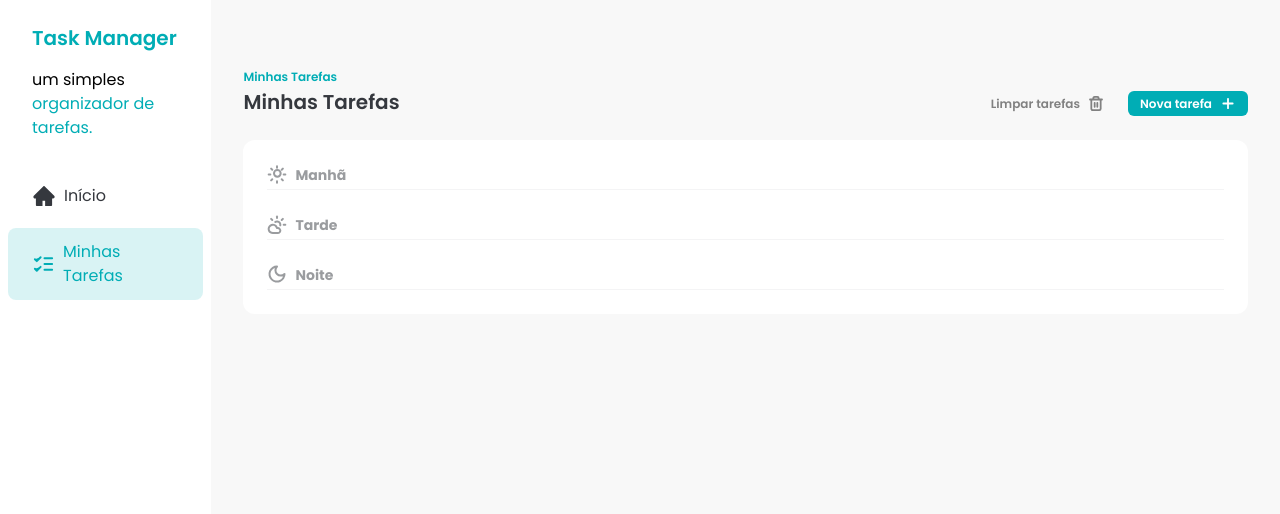
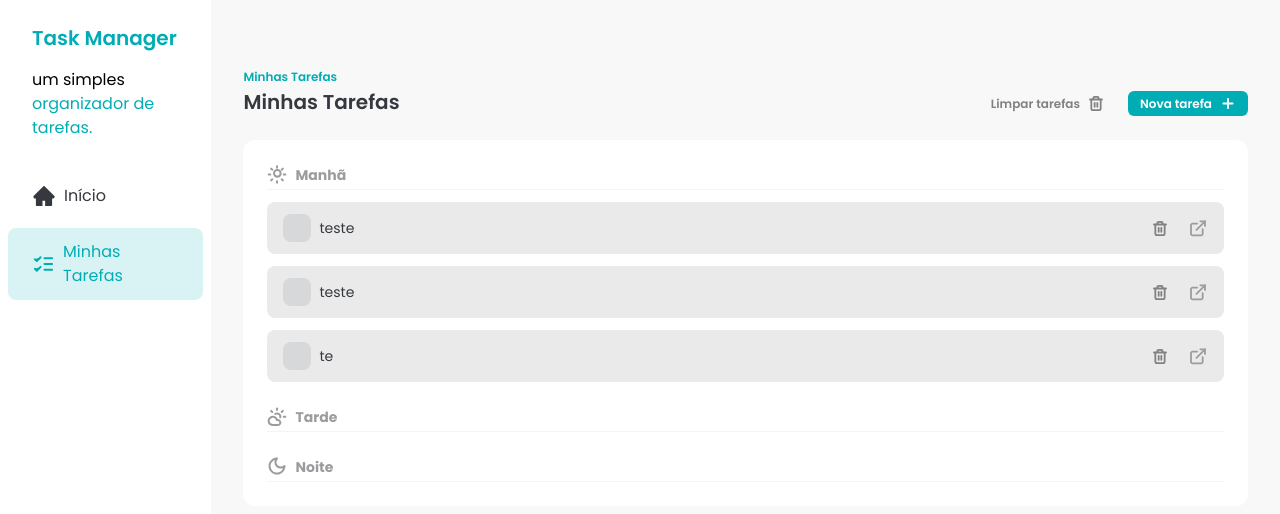
Before and after one commit to okayosilva/fsc-task-manager, a React app: page / in a window 1280 px wide. Shown: the top 514 px of the page. Built offline with nearby package versions, Linux system fonts and the light colour scheme; data requests are answered from the project's data file; the HTML template or start-up script is replaced by a standard one.

Commit message:
feat: implementar criação de tarefas com feedback visual e atualizar estrutura do componente AddTaskDialog

```diff
--- a/db.json
+++ b/db.json
@@ -1,3 +1,25 @@
 {
-  "tasks": []
+  "tasks": [
+    {
+      "id": "3fdbdc33-3044-46d1-848d-e65bc2393c99",
+      "title": "teste",
+      "time": "morning",
+      "description": "te",
+      "status": "not_started"
+    },
+    {
+      "id": "3eaffdd9-957d-42c0-914e-39208058d4e1",
+      "title": "teste",
+      "time": "morning",
+      "description": "t",
+      "status": "not_started"
+    },
+    {
+      "id": "47be1846-5757-44bf-b7d1-cc21b1ec2204",
+      "title": "te",
+      "time": "morning",
+      "description": "te",
+      "status": "not_started"
+    }
+  ]
 }
--- a/src/components/AddTaskDialog/index.jsx
+++ b/src/components/AddTaskDialog/index.jsx
@@ -4,19 +4,49 @@ import PropTypes from 'prop-types';
 import { useRef, useState } from 'react';
 import { createPortal } from 'react-dom';
 import { CSSTransition } from 'react-transition-group';
+import { toast } from 'sonner';
 import { v4 } from 'uuid';
 
+import { baseUrl } from '../../api/baseUrl';
+import { LoaderIcon } from '../../assets/icons';
 import { Button } from '../Button';
 import { Input } from '../Input';
 import { TimeSelect } from '../TimeSelect';
 
-export const AddTaskDialog = ({ isOpen, onClose, handleSubmit }) => {
+export const AddTaskDialog = ({ isOpen, onClose, onCreateTaskSuccess }) => {
   const [errors, setErrors] = useState([]);
+  const [createTaskIsLoading, setCreateTaskIsLoading] = useState(false);
 
   const nodeRef = useRef();
   const titleRef = useRef();
   const timeRef = useRef();
   const descriptionRef = useRef();
+
+  const handleCreateTask = async (task) => {
+    setCreateTaskIsLoading(true);
+    try {
+      const response = await fetch(`${baseUrl}/tasks`, {
+        method: 'POST',
+        headers: { 'Content-Type': 'application/json' },
+        body: JSON.stringify(task),
+      });
+
+      if (!response.ok) {
+        toast.error('Erro ao criar tarefa ❌');
+        setCreateTaskIsLoading(false);
+        throw new Error(`Erro ao criar a tarefa: ${response.statusText}`);
+      }
+      onCreateTaskSuccess(task);
+      setCreateTaskIsLoading(false);
+      onClose();
+    } catch (error) {
+      console.log(error);
+      onClose();
+      toast.error('Erro ao criar tarefa ❌');
+      setCreateTaskIsLoading(false);
+      throw error;
+    }
+  };
 
   const handleCreateClick = () => {
     const title = titleRef.current.value;
@@ -44,15 +74,13 @@ export const AddTaskDialog = ({ isOpen, onClose, handleSubmit }) => {
       return;
     }
 
-    handleSubmit({
+    handleCreateTask({
       id: v4(),
       title,
       time: timeRef.current.value,
       description,
       status: 'not_started',
     });
-
-    onClose();
   };
 
   const titleError = errors.find((error) => error.inputName === 'title');
@@ -107,6 +135,7 @@ export const AddTaskDialog = ({ isOpen, onClose, handleSubmit }) => {
                     size="large"
                     className="w-full"
                     onClick={onClose}
+                    disabled={createTaskIsLoading}
                   >
                     Cancelar
                   </Button>
@@ -114,8 +143,13 @@ export const AddTaskDialog = ({ isOpen, onClose, handleSubmit }) => {
                     size="large"
                     className="w-full"
                     onClick={handleCreateClick}
+                    disabled={createTaskIsLoading}
                   >
-                    Criar Tarefa
+                    {createTaskIsLoading ? (
+                      <LoaderIcon className="animate-spin text-white" />
+                    ) : (
+                      'Criar Tarefa'
+                    )}
                   </Button>
                 </div>
               </div>
@@ -131,5 +165,5 @@ export const AddTaskDialog = ({ isOpen, onClose, handleSubmit }) => {
 AddTaskDialog.propTypes = {
   isOpen: PropTypes.bool.isRequired,
   onClose: PropTypes.func.isRequired,
-  handleSubmit: PropTypes.func.isRequired,
+  onCreateTaskSuccess: PropTypes.func.isRequired,
 };
--- a/src/components/Button/index.jsx
+++ b/src/components/Button/index.jsx
@@ -3,7 +3,7 @@ import { tv } from 'tailwind-variants';
 
 export const Button = ({ color, size, className, children, ...props }) => {
   const button = tv({
-    base: 'flex items-center justify-center gap-2 rounded-md px-3 font-semibold transition hover:opacity-75',
+    base: `flex items-center justify-center gap-2 rounded-md px-3 font-semibold transition hover:opacity-75 ${props.disabled && 'opacity-50'}`,
     variants: {
       color: {
         primary: 'bg-brand-primary text-white',
@@ -15,6 +15,9 @@ export const Button = ({ color, size, className, children, ...props }) => {
         small: 'py-1 text-xs',
         large: 'py-2 text-sm',
       },
+      disabled: {
+        true: "hover:opacity-50' cursor-not-allowed opacity-50",
+      },
     },
     defaultVariants: {
       color: 'primary',
@@ -23,7 +26,10 @@ export const Button = ({ color, size, className, children, ...props }) => {
   });
 
   return (
-    <button className={button({ color, size, className })} {...props}>
+    <button
+      className={button({ color, size, disabled: props.disabled, className })}
+      {...props}
+    >
       {children}
     </button>
   );
--- a/src/components/Tasks/index.jsx
+++ b/src/components/Tasks/index.jsx
@@ -25,27 +25,6 @@ export const Tasks = () => {
 
     const tasks = await response.json();
     setTask(tasks);
-  };
-
-  const createTask = async (task) => {
-    try {
-      const response = await fetch(`${baseUrl}/tasks`, {
-        method: 'POST',
-        headers: { 'Content-Type': 'application/json' },
-        body: JSON.stringify(task),
-      });
-
-      if (!response.ok) {
-        toast.error('Erro ao criar tarefa ❌');
-        throw new Error(`Erro ao criar a tarefa: ${response.statusText}`);
-      }
-
-      toast.success('Tarefa criada com sucesso 🎉');
-    } catch (error) {
-      console.log(error);
-      toast.error('Erro ao criar tarefa ❌');
-      throw error;
-    }
   };
 
   useEffect(() => {
@@ -87,10 +66,9 @@ export const Tasks = () => {
     toast('Tarefa deletada com sucesso 🎉');
   };
 
-  const handleAddTaskSubmit = (task) => {
-    createTask(task).then(() => {
-      setTask((prevState) => [...prevState, task]);
-    });
+  const handleAddTaskSubmitSuccess = (task) => {
+    setTask((prev) => [...prev, task]);
+    toast('Tarefa criada com sucesso 🎉');
   };
 
   return (
@@ -114,7 +92,7 @@ export const Tasks = () => {
         <AddTaskDialog
           isOpen={addTaskDialogIsOpen}
           onClose={() => setAddTaskDialogIsOpen(false)}
-          handleSubmit={handleAddTaskSubmit}
+          onCreateTaskSuccess={handleAddTaskSubmitSuccess}
         />
       </div>
 
```
